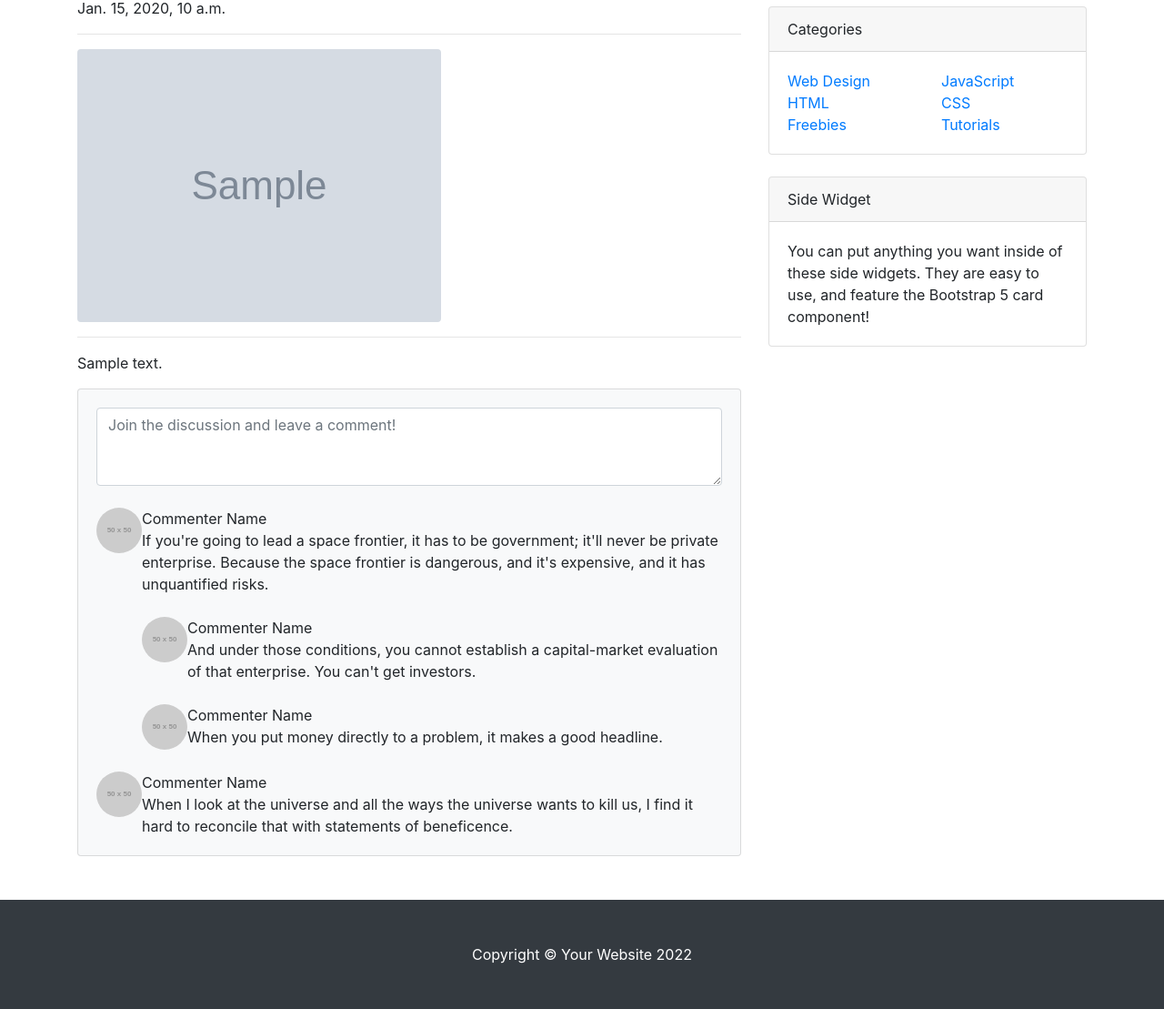
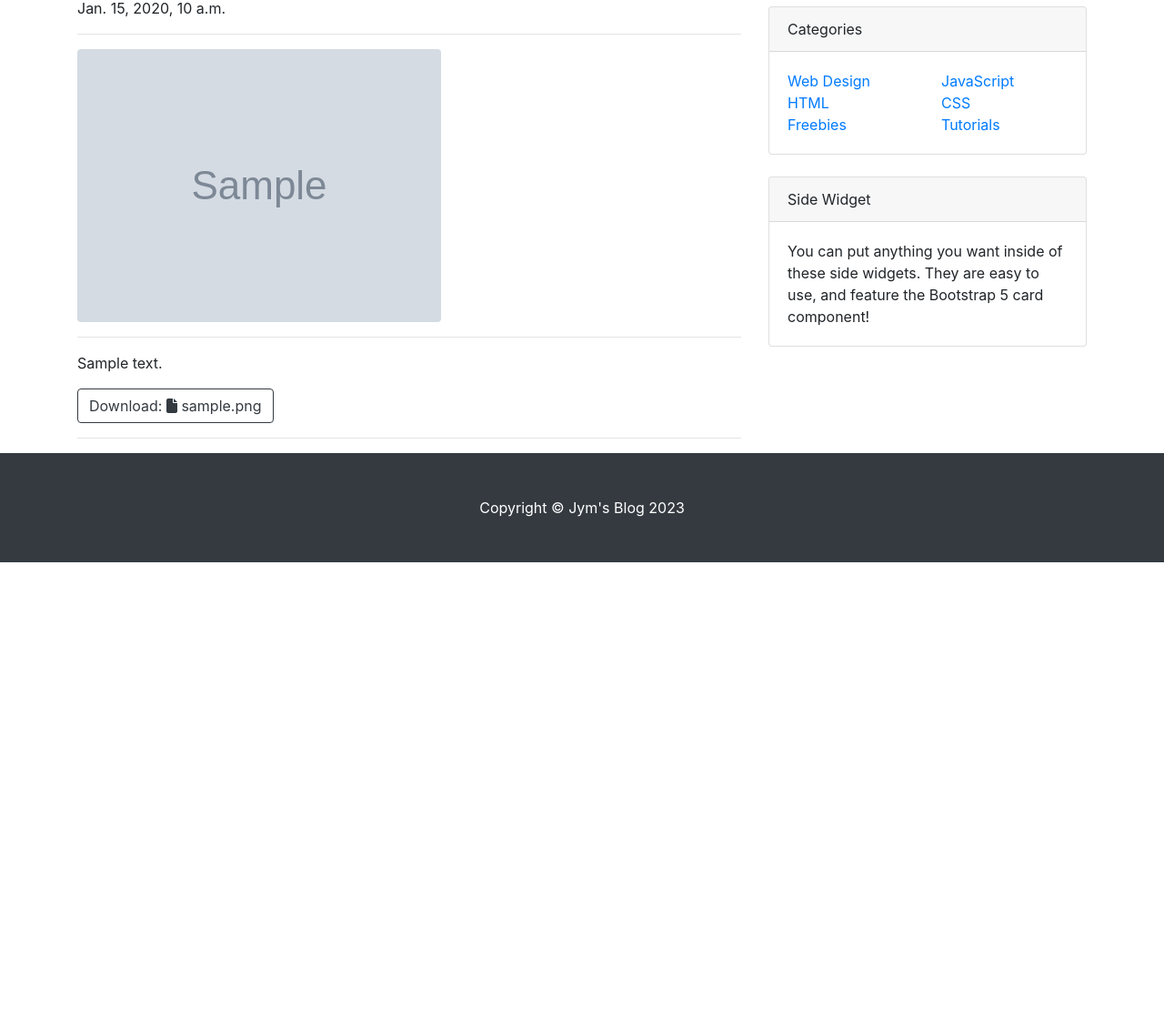
Before and after one commit to LIKELION-YJOO/do_it_django_a_to_z, a Django app: page /blog/1/ in a window 1280 px wide. Shown: the part 202-1311 px from the top of the page at 91% size. After the commit the page ends 820 px from the top, so only its background shows below. Run offline with Django 4.2, Linux system fonts and the light colour scheme; tables that the repository leaves empty hold one stand-in row (values such as "Sample post"); grey boxes marked "Sample" are stand-in pictures; grey boxes labelled with a size stand in for pictures from a placeholder-image service; some libraries are stand-ins or nearby versions.

Commit message:
첨부 파일 있을 경우 포스트 상세 페이지에 다운로드 버튼 출력하기

```diff
--- a/blog/models.py
+++ b/blog/models.py
@@ -1,4 +1,5 @@
 from django.db import models
+import os
 
 class Post(models.Model):
     title = models.CharField(max_length=30)
@@ -14,3 +15,9 @@ class Post(models.Model):
 
     def get_absolute_url(self):
         return f'/blog/{self.pk}/'
+
+    def get_file_name(self):
+        return os.path.basename(self.file_upload.name)
+
+    def get_file_ext(self):
+        return self.get_file_name().split('.')[-1]
--- a/blog/templates/blog/post_detail.html
+++ b/blog/templates/blog/post_detail.html
@@ -12,6 +12,7 @@
         <!-- Core theme CSS (includes Bootstrap)-->
         <link rel="stylesheet" href="{% static 'blog/bootstrap/bootstrap.min.css' %}" media="screen">
         <link rel="stylesheet" href="{% static 'blog/css/blog-post.css' %}" media="screen">
+        <script src="https://kit.fontawesome.com/6347866849.js" crossorigin="anonymous"></script>
     </head>
     <body>
         <!-- Responsive navbar-->
@@ -58,48 +59,24 @@
 
                     <!-- Post Content -->
                     <p>{{ post.content }}</p>
+
+                    {% if post.file_upload %}
+                        <a href="{{ post.file_upload.url }}" class="btn btn-outline-dark" role="button" download>
+                            Download:
+                        {% if post.get_file_ext == 'csv' %}
+                            <i class="fa-solid fa-file-csv"></i>
+                        {% elif post.get_file_ext == 'xlsx' or post.get_file_ext == 'xls' %}
+                            <i class="fa-solid fa-file-excel"></i>
+                        {% elif post.get_file_ext == 'docx' or post.get_file_ext == 'doc' %}
+                            <i class="fa-solid fa-file-word"></i>
+                        {% else %}
+                            <i class="fa-solid fa-file"></i>
+                        {% endif %}
+                        {{ post.get_file_name }}
+                        </a>
+                    {% endif %}
                     <!-- Comments section-->
-                    <section class="mb-5">
-                        <div class="card bg-light">
-                            <div class="card-body">
-                                <!-- Comment form-->
-                                <form class="mb-4"><textarea class="form-control" rows="3" placeholder="Join the discussion and leave a comment!"></textarea></form>
-                                <!-- Comment with nested comments-->
-                                <div class="d-flex mb-4">
-                                    <!-- Parent comment-->
-                                    <div class="flex-shrink-0"><img class="rounded-circle" src="https://dummyimage.com/50x50/ced4da/6c757d.jpg" alt="..." /></div>
-                                    <div class="ms-3">
-                                        <div class="fw-bold">Commenter Name</div>
-                                        If you're going to lead a space frontier, it has to be government; it'll never be private enterprise. Because the space frontier is dangerous, and it's expensive, and it has unquantified risks.
-                                        <!-- Child comment 1-->
-                                        <div class="d-flex mt-4">
-                                            <div class="flex-shrink-0"><img class="rounded-circle" src="https://dummyimage.com/50x50/ced4da/6c757d.jpg" alt="..." /></div>
-                                            <div class="ms-3">
-                                                <div class="fw-bold">Commenter Name</div>
-                                                And under those conditions, you cannot establish a capital-market evaluation of that enterprise. You can't get investors.
-                                            </div>
-                                        </div>
-                                        <!-- Child comment 2-->
-                                        <div class="d-flex mt-4">
-                                            <div class="flex-shrink-0"><img class="rounded-circle" src="https://dummyimage.com/50x50/ced4da/6c757d.jpg" alt="..." /></div>
-                                            <div class="ms-3">
-                                                <div class="fw-bold">Commenter Name</div>
-                                                When you put money directly to a problem, it makes a good headline.
-                                            </div>
-                                        </div>
-                                    </div>
-                                </div>
-                                <!-- Single comment-->
-                                <div class="d-flex">
-                                    <div class="flex-shrink-0"><img class="rounded-circle" src="https://dummyimage.com/50x50/ced4da/6c757d.jpg" alt="..." /></div>
-                                    <div class="ms-3">
-                                        <div class="fw-bold">Commenter Name</div>
-                                        When I look at the universe and all the ways the universe wants to kill us, I find it hard to reconcile that with statements of beneficence.
-                                    </div>
-                                </div>
-                            </div>
-                        </div>
-                    </section>
+                    <hr>
                 </div>
                 <!-- Side widgets-->
                 <div class="col-lg-4">
@@ -145,7 +122,11 @@
         </div>
         <!-- Footer-->
         <footer class="py-5 bg-dark">
-            <div class="container"><p class="m-0 text-center text-white">Copyright &copy; Your Website 2022</p></div>
+            <div class="container">
+                <p class="m-0 text-center text-white">
+                    Copyright &copy; Jym's Blog 2023
+                </p>
+            </div>
         </footer>
         <!-- Bootstrap core JS-->
         <script src="https://code.jquery.com/jquery-3.5.1.slim.min.js" integrity="sha384-DfXdz2htPH0lsSSs5nCTpuj/zy4C+OGpamoFVy38MVBnE+IbbVYUew+OrCXaRkfj" crossorigin="anonymous"></script>
```
